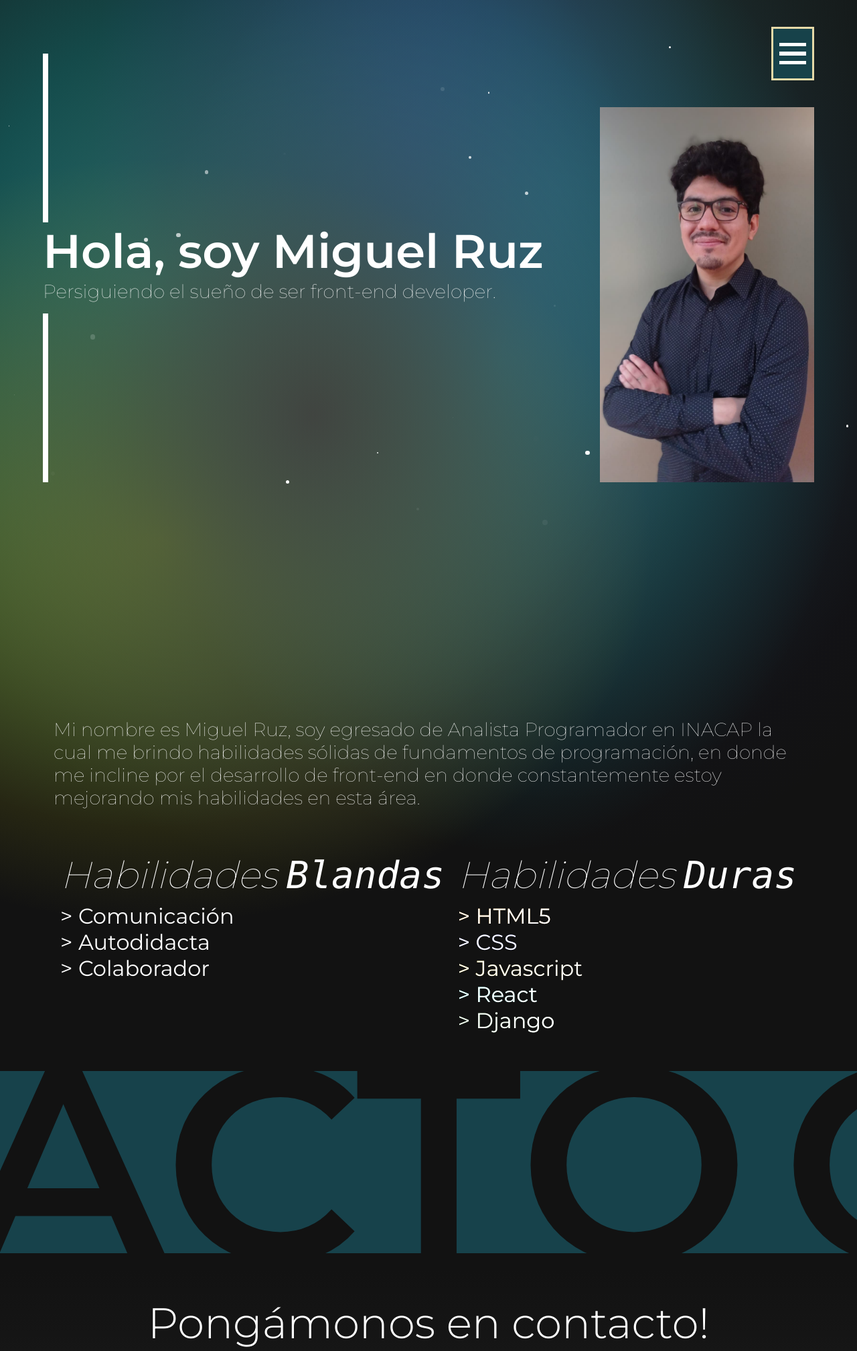
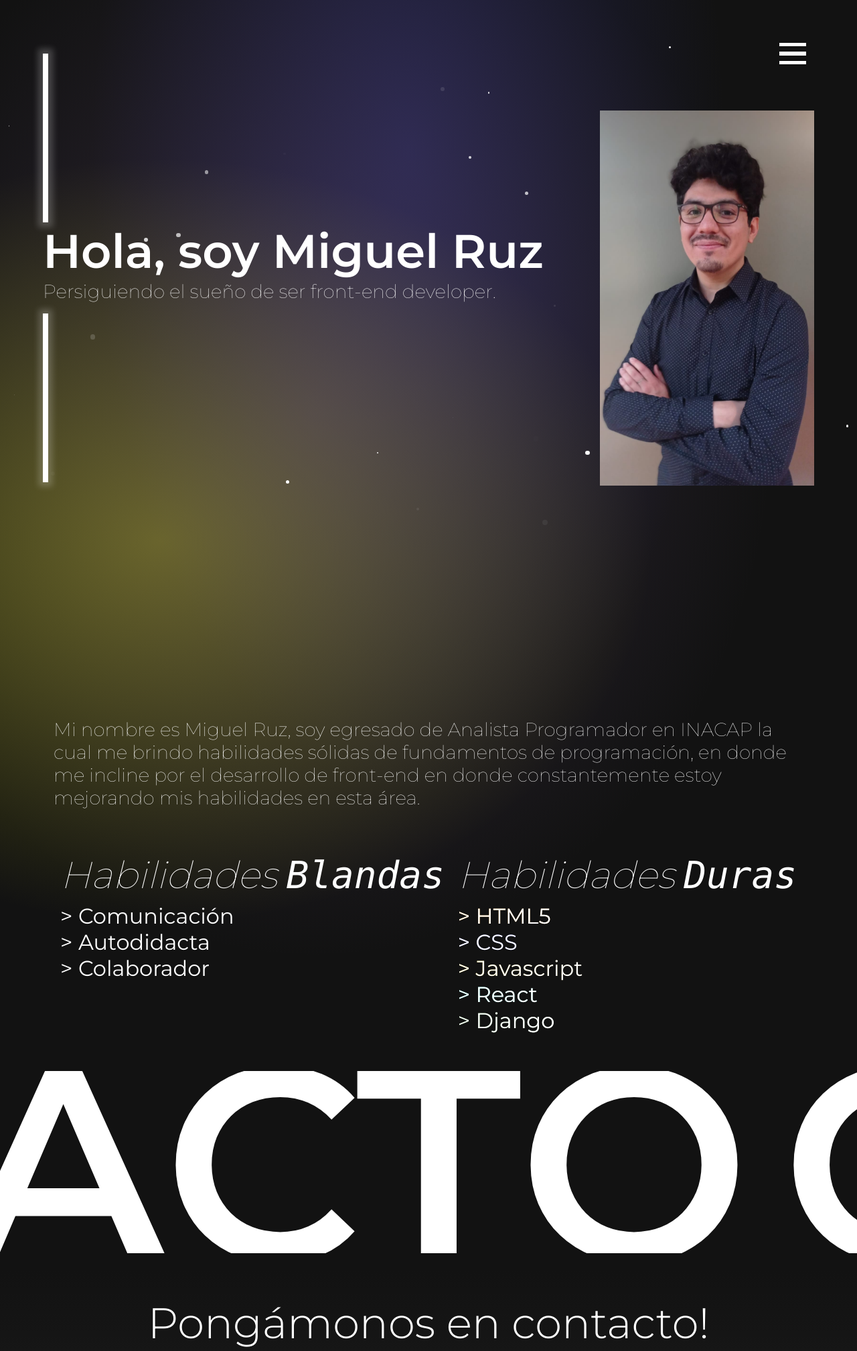
Before and after one commit to emesito/portfolio-react, a React app: page / in a window 1280 px wide. Shown: the top 2017 px of the page at 67% size. Built offline with nearby package versions, Linux system fonts and the light colour scheme.

Commit message:
Playground branch

```diff
--- a/src/components/Contact.js
+++ b/src/components/Contact.js
@@ -117,8 +117,8 @@ function Contact({ id }) {
                                 <p className='word'>Ruz</p>
                             </div>
                             <div className='flex-space ct-links-socials'>
-                                <p className='word'>Ig</p>
-                                <p className='word'>@Emesito</p>
+                                <p className='word'>Links</p>
+                                <p className='word'>Contacto</p>
                             </div>
                             <div className='flex-space ct-links-word'>
                                 <a id='mail' onMouseEnter={testElement} onMouseLeave={revertEffect} className='word fancy mail' href='mailto:mi.ruzbaez@gmail.com'>Email</a>
--- a/src/components/Introduction.js
+++ b/src/components/Introduction.js
@@ -40,6 +40,17 @@ function Introduction({ id }) {
     const photoContainer = photoContainerRef.current
 
     const photoOffSet = photoContainer.offsetTop
+    const computedPhotoContainer = window.getComputedStyle(photoContainer)
+
+    const heightParent = photoContainer.parentElement.clientHeight
+
+    // console.log(heightParent)
+
+    const topPhoto = parseFloat(computedPhotoContainer.top)
+
+    const percentage =  ( topPhoto / heightParent ) * 200
+
+    // console.log(percentage)
 
     // console.log(photoOffSet)
     // console.log(itrTitle.offsetTop)
@@ -49,14 +60,16 @@ function Introduction({ id }) {
     const handleIntro = () => {
       const scrollIndex = window.scrollY
 
-      const titleOS = -((scrollIndex / itrTitle.offsetTop) - 1)
-      const parOS = -((scrollIndex / parTitle.offsetTop) - 1)
-      const contentOS = -((scrollIndex / parTitle.offsetTop) - 1)
+      const titleOS = (1 - (scrollIndex / itrTitle.offsetTop))
+      const parOS = (1 -(scrollIndex / parTitle.offsetTop))
+      const contentOS = (1 - (scrollIndex / parTitle.offsetTop))
 
-      const scrollPhoto = ( scrollIndex/photoOffSet ) * 22
-      const scrollPhotoNormal = 1 - (( scrollIndex/photoOffSet ) / 7)
+      const scrollCalc = ( scrollIndex/photoOffSet )
 
-      const scrollChange = (20 + scrollPhoto)
+      const scrollPhoto = scrollCalc * 5
+      const scrollPhotoNormal = 1 - (scrollCalc / 7)
+
+      const scrollChange = (percentage + scrollPhoto)
 
       // console.log(scrollPhotoNormal)
 
@@ -102,7 +115,7 @@ function Introduction({ id }) {
         }
         <div className='intro-div'>
           <section className='intro-content' ref={introContentRef}>
-            <h1 className='itr-title' ref={itrTitleRef}>Hola, soy Miguel Ruz</h1>
+            <h1 className='itr-title' ref={itrTitleRef}><span className='intro-anim'>Hola,</span> <span className='intro-anim'>soy</span> <span className='intro-anim'>Miguel Ruz</span></h1>
             <p className='itr-par' ref={itrParRef}>Persiguiendo el sueño de ser front-end developer.</p>
           </section>
         </div>
--- a/src/components/design.css
+++ b/src/components/design.css
@@ -8,33 +8,23 @@
   /* --main-color: hsl(240, 26%, 5%); */
   --main-color: #121212;
   --primary-color: #1c542d;
-  --yellow-color: hsla(190, 53%, 19%, 1);
+  --yellow-color: #121212;
   --secondary-variation: #e6daa8;
-  --third-variation: #17424b;
+  /* --third-variation: color-mix(in hsl, hsl(273, 22%, 49%), hsl(60, 75%, 41%) 80%); */
+  --second-variation: hsl(273, 22%, 49%);
+  --third-variation: #121212;
   --secondary-color: linear-gradient(120deg, var(--third-variation), var(--primary-color), #0a5766);
   --pink-gang: #df00ad;
   --font-color: #ffff;
   --green-color: #4caf50;
   --gray-color: #808080;
   --blue-color: #007acc;
-  --gradient-mesh: radial-gradient(at 81% 76%, hsla(190, 53%, 19%, 1) 0px, transparent 50%),
-    radial-gradient(at 53% 29%, hsl(138, 40%, 51%) 0px, transparent 50%),
-    radial-gradient(at 78% 22%, hsla(189, 100%, 56%, 1) 0px, transparent 50%),
-    radial-gradient(at 22% 25%, hsla(193, 59%, 64%, 1) 0px, transparent 50%),
-    radial-gradient(at 22% 89%, hsla(157, 60%, 75%, 1) 0px, transparent 50%);
   --black-mesh: radial-gradient(at 47% 8%, hsla(180, 0%, 0%, 1) 0px, transparent 50%),
     radial-gradient(at 54% 59%, hsla(180, 12%, 4%, 1) 0px, transparent 50%),
     radial-gradient(at 15% 97%, hsla(180, 1%, 16%, 1) 0px, transparent 50%),
     radial-gradient(at 77% 11%, hsla(183, 3%, 11%, 1) 0px, transparent 50%),
     radial-gradient(at 86% 100%, hsla(240, 3%, 13%, 1) 0px, transparent 50%),
     radial-gradient(at 0% 2%, hsla(341, 0%, 20%, 1) 0px, transparent 50%);
-  --black-mesh-test: radial-gradient(at var(--x) var(--y), hsla(122, 3%, 16%, 1) 0px, transparent 50%),
-    radial-gradient(at var(--x1) var(--y1), hsla(73, 2%, 12%, 1) 0px, transparent 50%),
-    radial-gradient(at var(--x2) var(--y2), hsla(180, 0%, 0%, 1) 0px, transparent 50%),
-    radial-gradient(at var(--x3) var(--y3), hsla(180, 12%, 4%, 1) 0px, transparent 50%),
-    radial-gradient(at var(--x4) var(--y4), hsla(180, 1%, 16%, 1) 0px, transparent 50%),
-    radial-gradient(at var(--x5) var(--y5), hsla(183, 3%, 11%, 1) 0px, transparent 50%),
-    radial-gradient(at var(--x6) var(--y6), hsla(240, 3%, 13%, 1) 0px, transparent 50%);
 }
 
 html {
@@ -97,54 +87,6 @@ body {
   initial-value: 8%;
 }
 
-@property --x3 {
-  syntax: '<percentage>';
-  inherits: false;
-  initial-value: 54%;
-}
-
-@property --y3 {
-  syntax: '<percentage>';
-  inherits: false;
-  initial-value: 59%;
-}
-
-@property --x4 {
-  syntax: '<percentage>';
-  inherits: false;
-  initial-value: 13%;
-}
-
-@property --y4 {
-  syntax: '<percentage>';
-  inherits: false;
-  initial-value: 20%;
-}
-
-@property --x5 {
-  syntax: '<percentage>';
-  inherits: false;
-  initial-value: 77%;
-}
-
-@property --y5 {
-  syntax: '<percentage>';
-  inherits: false;
-  initial-value: 11%;
-}
-
-@property --x6 {
-  syntax: '<percentage>';
-  inherits: false;
-  initial-value: 86%;
-}
-
-@property --y6 {
-  syntax: '<percentage>';
-  inherits: false;
-  initial-value: 100%;
-}
-
 .mesh-container {
   --x: 34%;
   --y: 37%;
@@ -152,23 +94,11 @@ body {
   --y1: 51%;
   --x2: 47%;
   --y2: 8%;
-  --x3: 54%;
-  --y3: 39%;
-  --x4: 13%;
-  --y4: 20%;
-  --x5: 77%;
-  --y5: 11%;
-  --x6: 66%;
-  --y6: 40%;
   width: 100%;
   background: linear-gradient(to bottom, #121212, transparent);
-  background-image: radial-gradient(at var(--x) var(--y), hsla(120, 3%, 26%, 1) 0px, transparent 50%),
+  background-image: radial-gradient(at var(--x) var(--y), hsla(273, 22%, 49%, 0.3) 0px, transparent 60%),
     radial-gradient(at var(--x1) var(--y1), hsla(60, 75%, 41%, 0.5) 0px, transparent 50%),
-    radial-gradient(at var(--x2) var(--y2), hsla(240, 51%, 53%, 0.3) 0px, transparent 50%),
-    radial-gradient(at var(--x3) var(--y3), hsla(180, 74%, 45%, 0.4) 0px, transparent 50%),
-    radial-gradient(at var(--x4) var(--y4), hsla(180, 77%, 48%, 0.5) 0px, transparent 50%),
-    radial-gradient(at var(--x5) var(--y5), hsla(180, 38%, 46%, 0.3) 0px, transparent 50%),
-    radial-gradient(at var(--x6) var(--y6), hsla(240, 69%, 40%, 0.1) 0px, transparent 50%);
+    radial-gradient(at var(--x2) var(--y2), hsla(240, 51%, 53%, 0.3) 0px, transparent 50%);
   animation: testMovement 50s linear infinite;
   z-index: 3;
   overflow-y: hidden;
@@ -182,14 +112,6 @@ body {
     --y1: 51%;
     --x2: 47%;
     --y2: 8%;
-    --x3: 54%;
-    --y3: 39%;
-    --x4: 13%;
-    --y4: 20%;
-    --x5: 77%;
-    --y5: 11%;
-    --x6: 66%;
-    --y6: 40%;
   }
 
   50% {
@@ -199,14 +121,6 @@ body {
     --y1: 52%;
     --x2: 50%;
     --y2: 35%;
-    --x3: 74%;
-    --y3: 19%;
-    --x4: 33%;
-    --y4: 49%;
-    --x5: 27%;
-    --y5: 41%;
-    --x6: 76%;
-    --y6: 30%;
   }
 
   100% {
@@ -216,14 +130,6 @@ body {
     --y1: 51%;
     --x2: 47%;
     --y2: 8%;
-    --x3: 54%;
-    --y3: 39%;
-    --x4: 13%;
-    --y4: 20%;
-    --x5: 77%;
-    --y5: 11%;
-    --x6: 66%;
-    --y6: 40%;
   }
 }
 
@@ -338,7 +244,8 @@ nav {
   background: var(--yellow-color);
   z-index: 2;
   transition: 500ms width, 500ms height;
-  border: 3px solid var(--secondary-variation);
+  /* border: 3px solid var(--secondary-variation); */
+  /* mix-blend-mode: difference; */
   /* mix-blend-mode: difference; */
 }
 
@@ -538,6 +445,9 @@ section {
   height: 100%;
   width: 0.5rem;
   background: var(--font-color);
+  opacity: 0;
+  animation: lightEffect 1000ms 2200ms ease-in-out forwards, glow 1000ms ease-in-out infinite;
+  box-shadow: 0 0 10px 6px rgba(255, 255, 255, 0.2);
 }
 
 .intro-content::before {
@@ -546,6 +456,9 @@ section {
   height: 100%;
   width: 0.5rem;
   background: var(--font-color);
+  opacity: 0;
+  animation: lightEffect 1200ms 2000ms ease-in-out forwards, glow 1100ms ease-in-out infinite;
+  box-shadow: 0 0 10px 6px rgba(255, 255, 255, 0.2);
 }
 
 .intro-photo {
@@ -557,6 +470,85 @@ section {
   width: 40%;
 }
 
+.intro-anim {
+  opacity: 0;
+  position: relative;
+  animation: topFade 1000ms ease-in-out forwards;
+}
+
+.itr-par {
+  animation: topFade 1000ms 1000ms ease-in-out forwards;
+  opacity: 0;
+}
+
+.intro-anim:nth-child(1) {
+  animation-delay: 100ms;
+  animation: topFade 800ms ease-in-out forwards;
+}
+
+.intro-anim:nth-child(2) {
+  animation-delay: 200ms;
+  animation: topFade 1100ms ease-in-out forwards;
+}
+
+@keyframes topFade {
+  from {
+    bottom: 150%;
+    opacity: 0;
+  }
+
+  to {
+    bottom: 0;
+    opacity: 1;
+  }
+}
+
+@keyframes fade {
+  from {
+    opacity: 0;
+  }
+
+  to {
+    opacity: 1;
+  }
+}
+
+@keyframes lightEffect {
+  0% {
+    opacity: 0;
+  }
+
+  10% {
+    opacity: 0.8;
+  }
+
+  30% {
+    opacity: 0.2;
+  }
+
+  80% {
+    opacity: 0.7;
+  }
+
+  100% {
+    opacity: 1;
+  }
+}
+
+@keyframes glow {
+  0% {
+    box-shadow: 0 0 10px 6px rgba(255, 255, 255, 0.2);
+  }
+
+  50% {
+    box-shadow: 0 0 10px 8px rgba(255, 255, 255, 0.2);
+  }
+
+  100% {
+    box-shadow: 0 0 10px 6px rgba(255, 255, 255, 0.2);
+  }
+}
+
 @media screen and (max-width: 600px) {
 
   .mesh-container {
@@ -565,13 +557,9 @@ section {
 
   #introduction {
     background: linear-gradient(to bottom, #121212, transparent);
-    background-image: radial-gradient(at var(--x) var(--y), hsla(120, 3%, 26%, 1) 0px, transparent 50%),
-      radial-gradient(at var(--x1) var(--y1), hsla(60, 75%, 41%, 0.5) 0px, transparent 50%),
-      radial-gradient(at var(--x2) var(--y2), hsla(240, 51%, 53%, 0.3) 0px, transparent 50%),
-      radial-gradient(at var(--x3) var(--y3), hsla(180, 74%, 45%, 0.4) 0px, transparent 50%),
-      radial-gradient(at var(--x4) var(--y4), hsla(180, 77%, 48%, 0.5) 0px, transparent 50%),
-      radial-gradient(at var(--x5) var(--y5), hsla(180, 38%, 46%, 0.3) 0px, transparent 50%),
-      radial-gradient(at var(--x6) var(--y6), hsla(240, 69%, 40%, 0.1) 0px, transparent 50%);
+    background-image: radial-gradient(at var(--x) var(--y), hsla(273, 22%, 49%, 0.3) 0px, transparent 60%),
+    radial-gradient(at var(--x1) var(--y1), hsla(60, 75%, 41%, 0.5) 0px, transparent 50%),
+    radial-gradient(at var(--x2) var(--y2), hsla(240, 51%, 53%, 0.3) 0px, transparent 50%);
     animation: testMovement 30s linear infinite;
   }
 
@@ -657,9 +645,10 @@ section {
 }
 
 .ds-title {
-  font-size: clamp(6rem, 10vw, 15rem);
+  font-size: clamp(5rem, 10vw, 15rem);
   transition: font-size 1000ms;
   position: relative;
+  mix-blend-mode: difference;
   /* top: 15rem; */
   /* opacity: 0; */
 }
@@ -771,6 +760,7 @@ section {
   .photo-company {
     width: 50dvw;
     height: 50dvh;
+    top: 50%;
   }
 
   .fs-container-shrinked {
@@ -878,14 +868,15 @@ section {
 }
 
 .carousel-container h1 {
-  color: var(--main-color);
+  /* color: var(--main-color); */
+  color: white;
   text-transform: uppercase;
   font-size: max(17rem, 10%, 32vw);
   transition: font-size 200ms, color 200ms;
 }
 
 .carousel-content:hover h1 {
-  color: white;
+  color: var(--second-variation);
   font-size: 35vw;
 }
 
```
